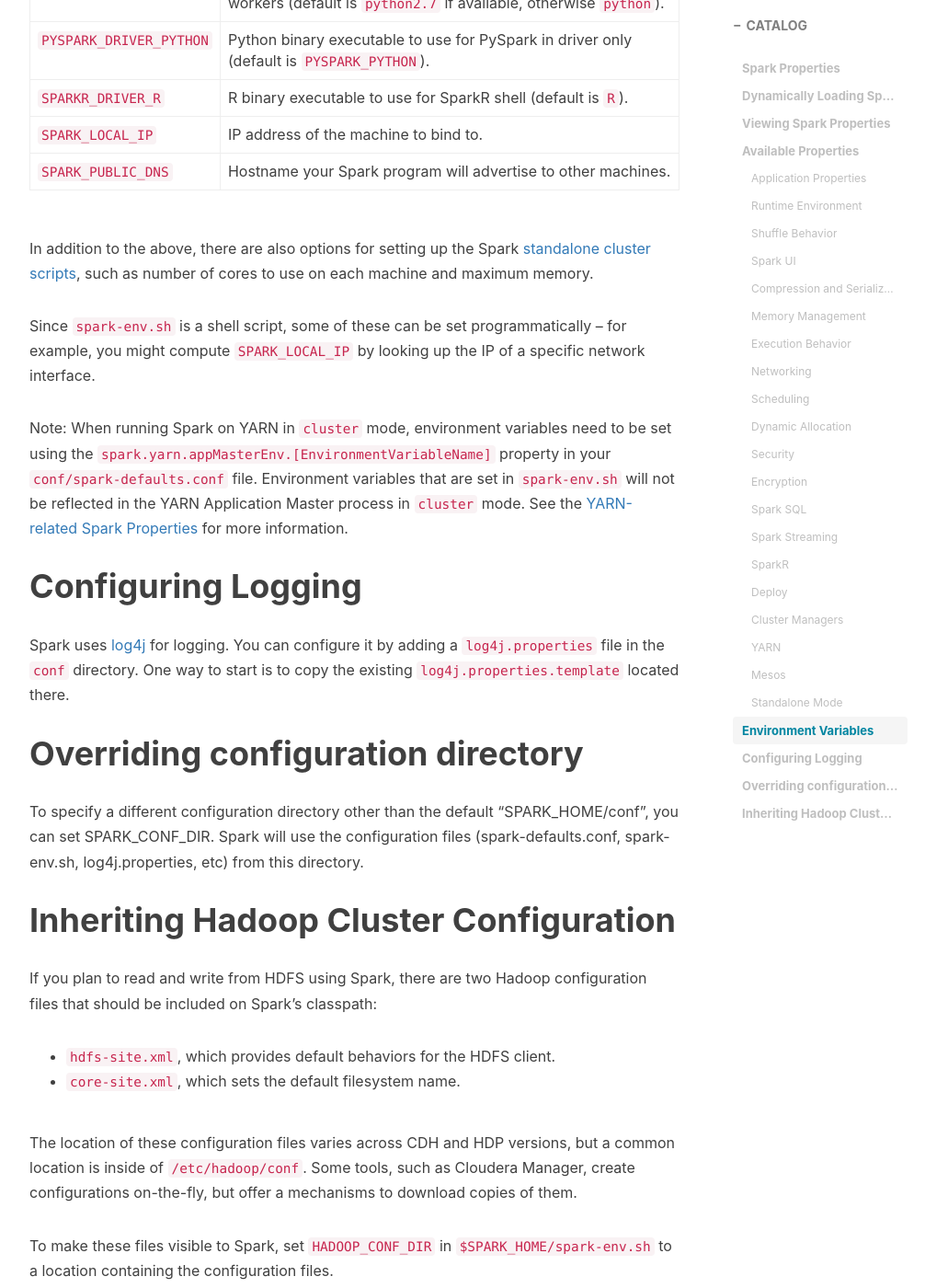
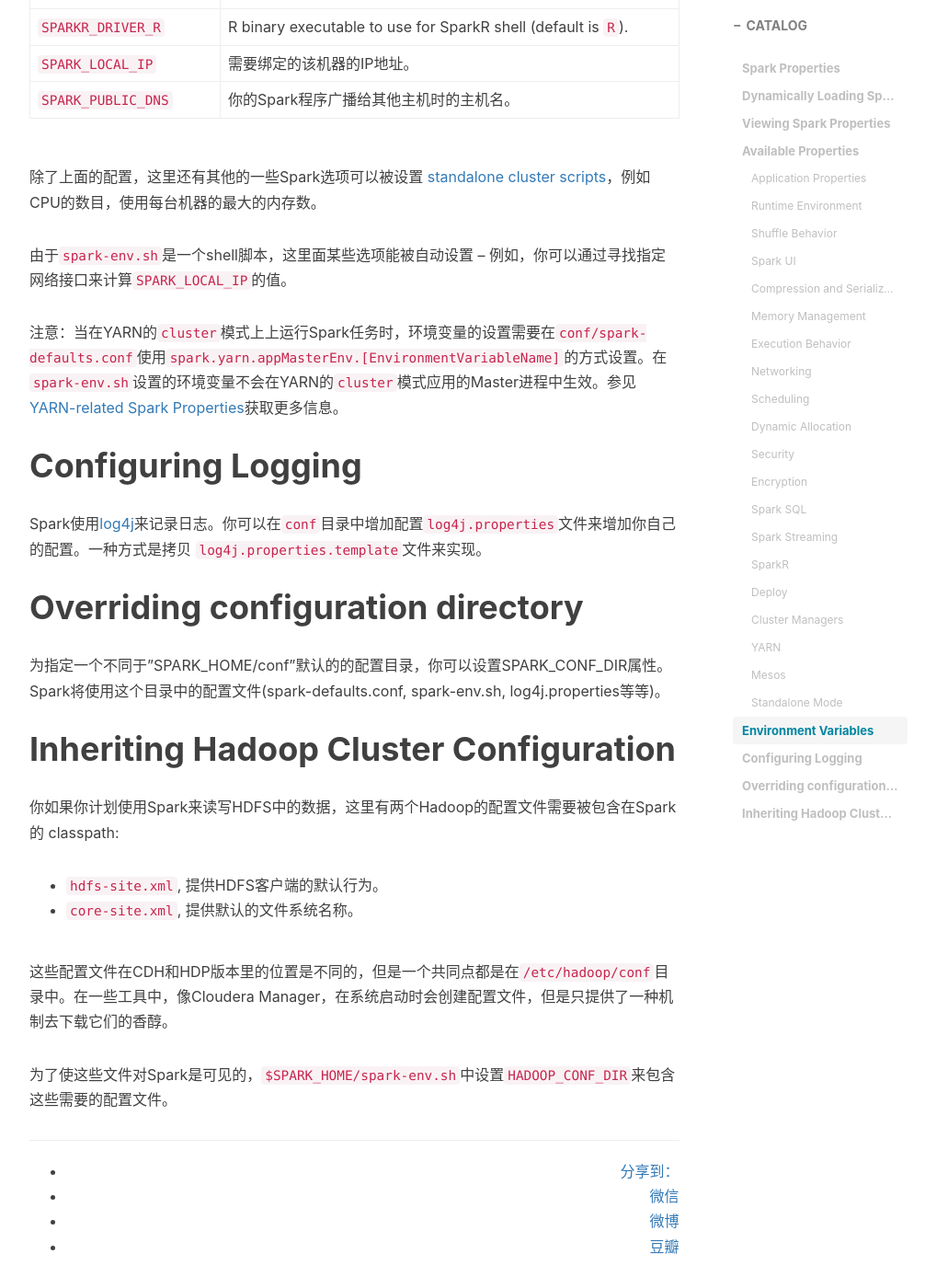
Before and after one commit to shoppingwang/shoppingwang.github.io, a Jekyll site: the page built from _posts/2016-07-17-spark-configuration-translation-for-latest.markdown, in a window 1280 px wide and 1400 px high, scrolled down 25969 px. Shown: the whole window at 92% size, without its empty margins (233-1239 px from the left). Built offline with Jekyll 4.4.1, drawn with Linux system fonts in a browser that asks for light colours; nearby versions of some CDN libraries; comment, search, counter and statistics services are not loaded; some of the changed text lies outside the part shown.

Commit message:
Complete Translation

```diff
--- a/_posts/2016-07-17-spark-configuration-translation-for-latest.markdown
+++ b/_posts/2016-07-17-spark-configuration-translation-for-latest.markdown
@@ -1491,22 +1491,18 @@ showDF(properties, numRows = 200, truncate = FALSE)
 
 # Environment Variables
 
-Certain Spark settings can be configured through environment variables, which are read from the
-`conf/spark-env.sh` script in the directory where Spark is installed (or `conf/spark-env.cmd` on
-Windows). In Standalone and Mesos modes, this file can give machine specific information such as
-hostnames. It is also sourced when running local Spark applications or submission scripts.
-
-Note that `conf/spark-env.sh` does not exist by default when Spark is installed. However, you can
-copy `conf/spark-env.sh.template` to create it. Make sure you make the copy executable.
-
-The following variables can be set in `spark-env.sh`:
+某些Spark的环境变量设置可以通过变量进行配置，这些是从`conf/spark-env.sh`Spark安装目录的脚本文件中读取的(或者在WINDOWS中是`conf/spark-env.cmd`)。在Standalone和Mesos模式中，这些文件能提供针对机器的相关信息，例如主机名。在运行本地Spark任务或者提交脚本时，这个文件将会被引入。
+
+注意`conf/spark-env.sh`文件在Spark安装后是不存在的。然而，你可以复制`conf/spark-env.sh.template`文件来创建它。确保你复制的文件是可执行的。
+
+下面的这些变量可以在`spark-env.sh`中进行配置:
 
 
 <table class="table">
   <tr><th style="width:21%">Environment Variable</th><th>Meaning</th></tr>
   <tr>
     <td><code>JAVA_HOME</code></td>
-    <td>Location where Java is installed (if it's not on your default <code>PATH</code>).</td>
+    <td>Java的安装位置。(如果它没有在你的默认<code>PATH</code>下)。</td>
   </tr>
   <tr>
     <td><code>PYSPARK_PYTHON</code></td>
@@ -1522,46 +1518,37 @@ The following variables can be set in `spark-env.sh`:
   </tr>
   <tr>
     <td><code>SPARK_LOCAL_IP</code></td>
-    <td>IP address of the machine to bind to.</td>
+    <td>需要绑定的该机器的IP地址。</td>
   </tr>
   <tr>
     <td><code>SPARK_PUBLIC_DNS</code></td>
-    <td>Hostname your Spark program will advertise to other machines.</td>
+    <td>你的Spark程序广播给其他主机时的主机名。</td>
   </tr>
 </table>
 
-In addition to the above, there are also options for setting up the Spark
-[standalone cluster scripts](spark-standalone.html#cluster-launch-scripts), such as number of cores
-to use on each machine and maximum memory.
-
-Since `spark-env.sh` is a shell script, some of these can be set programmatically -- for example, you might
-compute `SPARK_LOCAL_IP` by looking up the IP of a specific network interface.
-
-Note: When running Spark on YARN in `cluster` mode, environment variables need to be set using the `spark.yarn.appMasterEnv.[EnvironmentVariableName]` property in your `conf/spark-defaults.conf` file.  Environment variables that are set in `spark-env.sh` will not be reflected in the YARN Application Master process in `cluster` mode.  See the [YARN-related Spark Properties](running-on-yarn.html#spark-properties) for more information.
+除了上面的配置，这里还有其他的一些Spark选项可以被设置
+[standalone cluster scripts](spark-standalone.html#cluster-launch-scripts)，例如CPU的数目，使用每台机器的最大的内存数。
+
+由于`spark-env.sh`是一个shell脚本，这里面某些选项能被自动设置 -- 例如，你可以通过寻找指定网络接口来计算`SPARK_LOCAL_IP`的值。
+
+注意：当在YARN的`cluster`模式上上运行Spark任务时，环境变量的设置需要在`conf/spark-defaults.conf`使用`spark.yarn.appMasterEnv.[EnvironmentVariableName]`的方式设置。在`spark-env.sh`设置的环境变量不会在YARN的`cluster`模式应用的Master进程中生效。参见[YARN-related Spark Properties](running-on-yarn.html#spark-properties)获取更多信息。
 
 # Configuring Logging
 
-Spark uses [log4j](http://logging.apache.org/log4j/) for logging. You can configure it by adding a
-`log4j.properties` file in the `conf` directory. One way to start is to copy the existing
-`log4j.properties.template` located there.
+Spark使用[log4j](http://logging.apache.org/log4j/)来记录日志。你可以在`conf`目录中增加配置`log4j.properties`文件来增加你自己的配置。一种方式是拷贝
+`log4j.properties.template`文件来实现。
 
 # Overriding configuration directory
 
-To specify a different configuration directory other than the default "SPARK_HOME/conf",
-you can set SPARK_CONF_DIR. Spark will use the configuration files (spark-defaults.conf, spark-env.sh, log4j.properties, etc)
-from this directory.
+为指定一个不同于"SPARK_HOME/conf"默认的的配置目录，你可以设置SPARK_CONF_DIR属性。Spark将使用这个目录中的配置文件(spark-defaults.conf, spark-env.sh, log4j.properties等等)。
 
 # Inheriting Hadoop Cluster Configuration
 
-If you plan to read and write from HDFS using Spark, there are two Hadoop configuration files that
-should be included on Spark's classpath:
-
-* `hdfs-site.xml`, which provides default behaviors for the HDFS client.
-* `core-site.xml`, which sets the default filesystem name.
-
-The location of these configuration files varies across CDH and HDP versions, but
-a common location is inside of `/etc/hadoop/conf`. Some tools, such as Cloudera Manager, create
-configurations on-the-fly, but offer a mechanisms to download copies of them.
-
-To make these files visible to Spark, set `HADOOP_CONF_DIR` in `$SPARK_HOME/spark-env.sh`
-to a location containing the configuration files.
+你如果你计划使用Spark来读写HDFS中的数据，这里有两个Hadoop的配置文件需要被包含在Spark的 classpath:
+
+* `hdfs-site.xml`, 提供HDFS客户端的默认行为。
+* `core-site.xml`, 提供默认的文件系统名称。
+
+这些配置文件在CDH和HDP版本里的位置是不同的，但是一个共同点都是在`/etc/hadoop/conf`目录中。在一些工具中，像Cloudera Manager，在系统启动时会创建配置文件，但是只提供了一种机制去下载它们的香醇。
+
+为了使这些文件对Spark是可见的，`$SPARK_HOME/spark-env.sh`中设置`HADOOP_CONF_DIR`来包含这些需要的配置文件。
```
